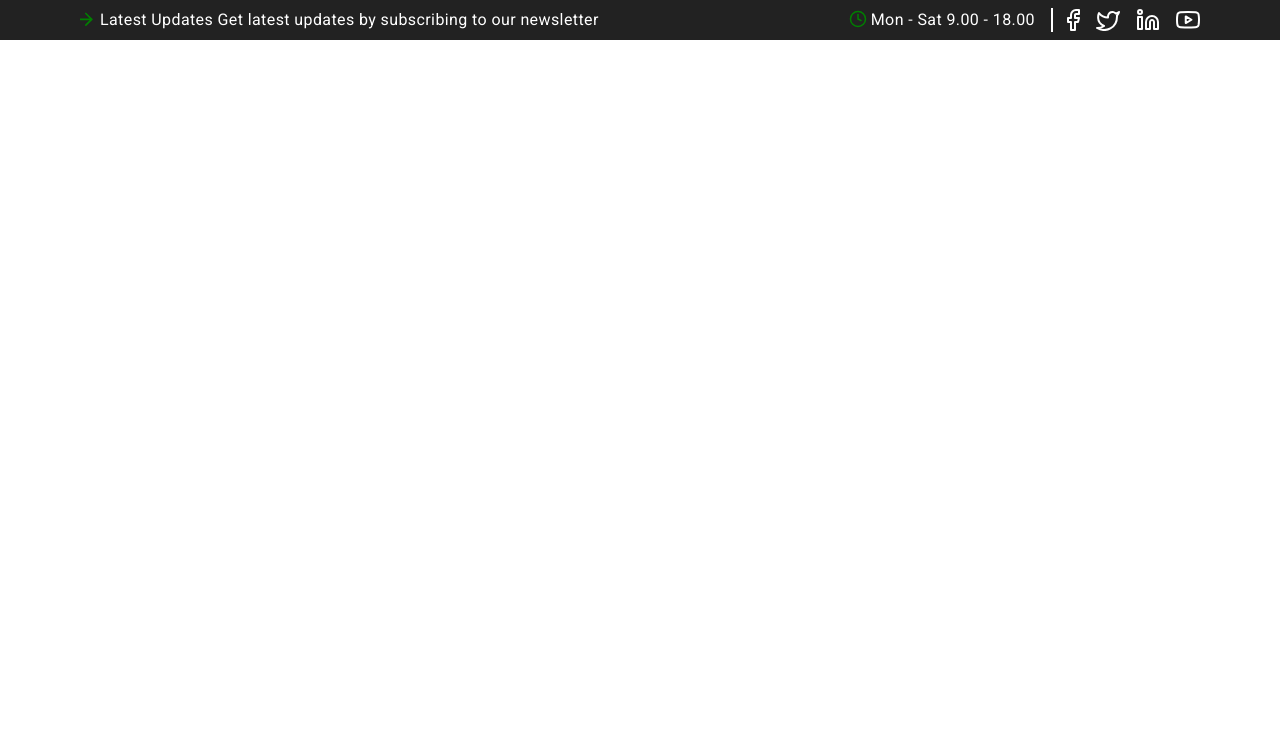
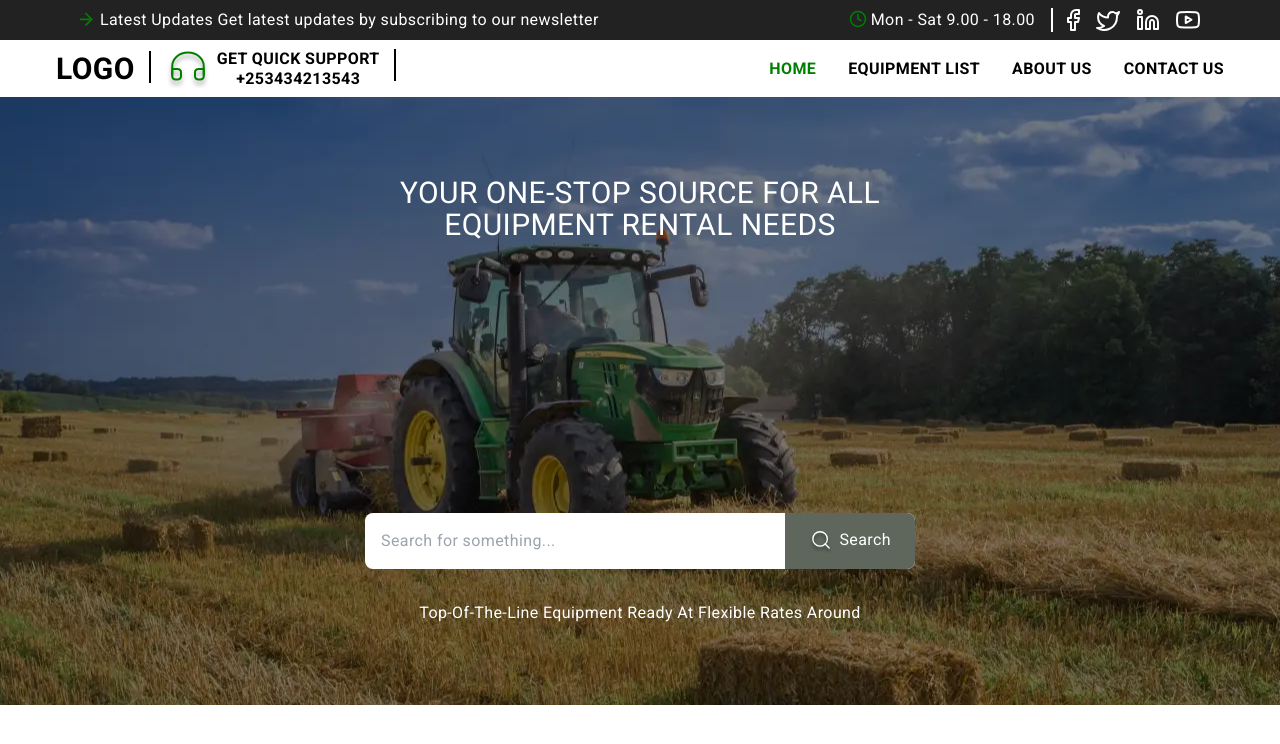
Before and after one commit to WebDevMirza/farming-solution, a React (Vite) app: page / in a window 1280 px wide. Shown: the top 744 px of the page. Built offline with nearby package versions, Linux system fonts and the light colour scheme.

Commit message:
feat: add header and hero

```diff
--- a/src/pages/Home.tsx
+++ b/src/pages/Home.tsx
@@ -1,9 +1,17 @@
+import Header from "../components/Header";
+import Hero from "../components/Hero";
 import Timing from "../components/Timing";
 
 const Home = () => {
   return (
     <>
       <Timing />
+      <header>
+        <Header />
+      </header>
+      <main>
+        <Hero />
+      </main>
     </>
   );
 };
```
